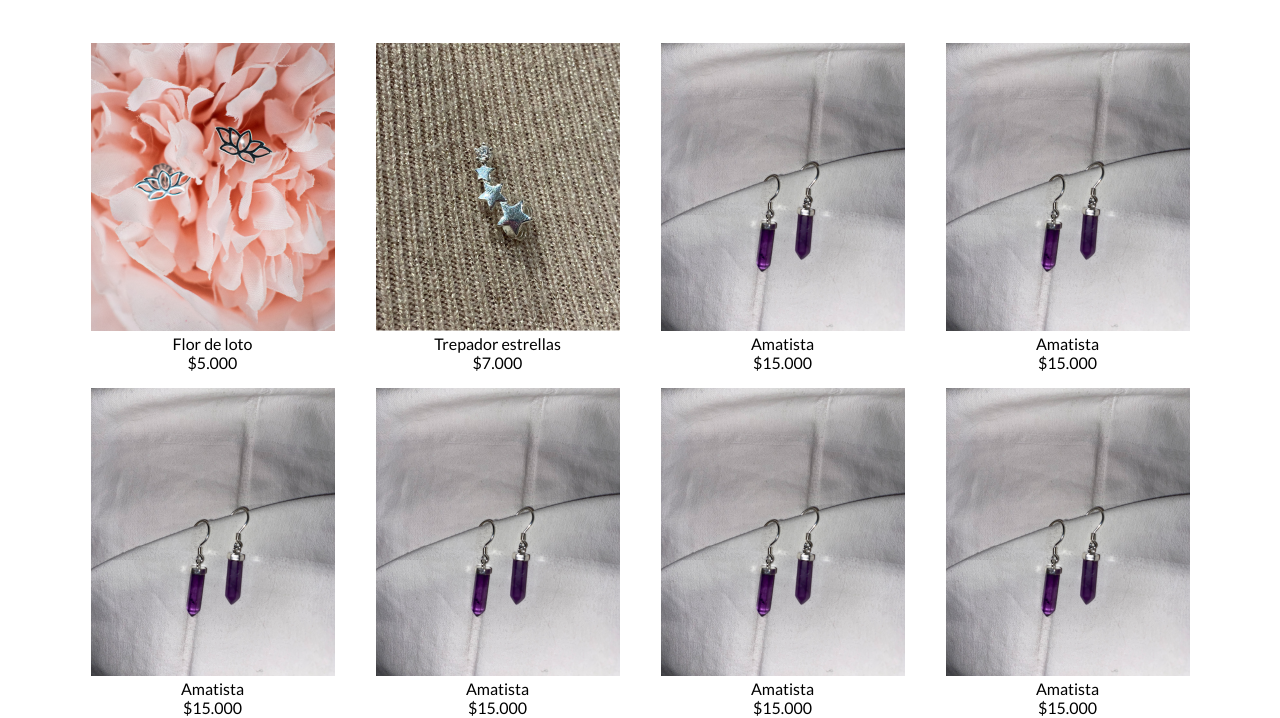
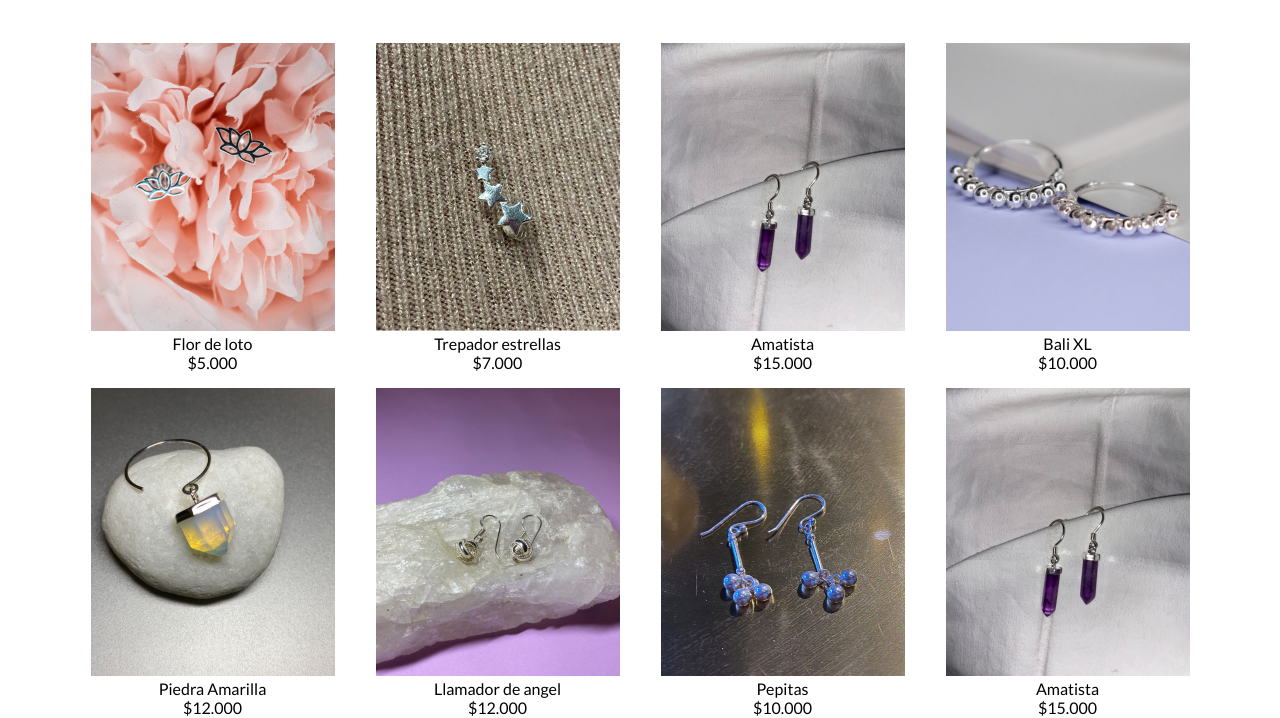
Before and after one commit to Maur0ZM/proyecto-final-joyaspam-DW, a website: page pages/aros.html in a window 1280 px wide. Shown: the part 262-980 px from the top of the page. Drawn offline with Linux system fonts and the light colour scheme.

Commit message:
Se agregaron productos a aros.html

```diff
--- a/pages/aros.html
+++ b/pages/aros.html
@@ -80,35 +80,35 @@
             </article>
             <article class="products product-4">
                 <a class="enlace-imagen" href="">
-                   <img sclass="imagen-principal" src="../assent/img/productos/aros/aro-amatista.png" alt="">
-                   <img class="imagen-hover" src="../assent/img/productos/hover/aros/hover-aro-amatista.png" alt="">
+                   <img sclass="imagen-principal" src="../assent/img/productos/aros/aro-bali-xl.png" alt="">
+                   <img class="imagen-hover" src="../assent/img/productos/hover/aros/hover-aro-bali-xl.png" alt="">
                 </a>
-                <p>Amatista</p>
-                <p>$15.000</p>
+                <p>Bali XL</p>
+                <p>$10.000</p>
             </article>
             <article class="products product-5">
                 <a class="enlace-imagen" href="">
-                   <img sclass="imagen-principal" src="../assent/img/productos/aros/aro-amatista.png" alt="">
+                   <img sclass="imagen-principal" src="../assent/img/productos/aros/aro-piedra-amarilla.png" alt="">
                    <img class="imagen-hover" src="../assent/img/productos/hover/aros/hover-aro-amatista.png" alt="">
                 </a>
-                <p>Amatista</p>
-                <p>$15.000</p>
+                <p>Piedra Amarilla</p>
+                <p>$12.000</p>
             </article>
             <article class="products product-6">
                 <a class="enlace-imagen" href="">
-                   <img sclass="imagen-principal" src="../assent/img/productos/aros/aro-amatista.png" alt="">
+                   <img sclass="imagen-principal" src="../assent/img/productos/aros/aro-llamador-de-angel.png" alt="">
                    <img class="imagen-hover" src="../assent/img/productos/hover/aros/hover-aro-amatista.png" alt="">
                 </a>
-                <p>Amatista</p>
-                <p>$15.000</p>
+                <p>Llamador de angel</p>
+                <p>$12.000</p>
             </article>
             <article class="products product-7">
                 <a class="enlace-imagen" href="">
-                   <img sclass="imagen-principal" src="../assent/img/productos/aros/aro-amatista.png" alt="">
+                   <img sclass="imagen-principal" src="../assent/img/productos/aros/aro-pepitas.png" alt="">
                    <img class="imagen-hover" src="../assent/img/productos/hover/aros/hover-aro-amatista.png" alt="">
                 </a>
-                <p>Amatista</p>
-                <p>$15.000</p>
+                <p>Pepitas</p>
+                <p>$10.000</p>
             </article>
             <article class="products product-8">
                 <a class="enlace-imagen" href="">
```
Also changed, not shown: assent/img/productos/aros/aro-llamador-de-angel.png (added), assent/img/productos/aros/aro-piedra-amarilla.png (added), assent/img/productos/hover/aros/hover-aro-bali-xl.png (added).
